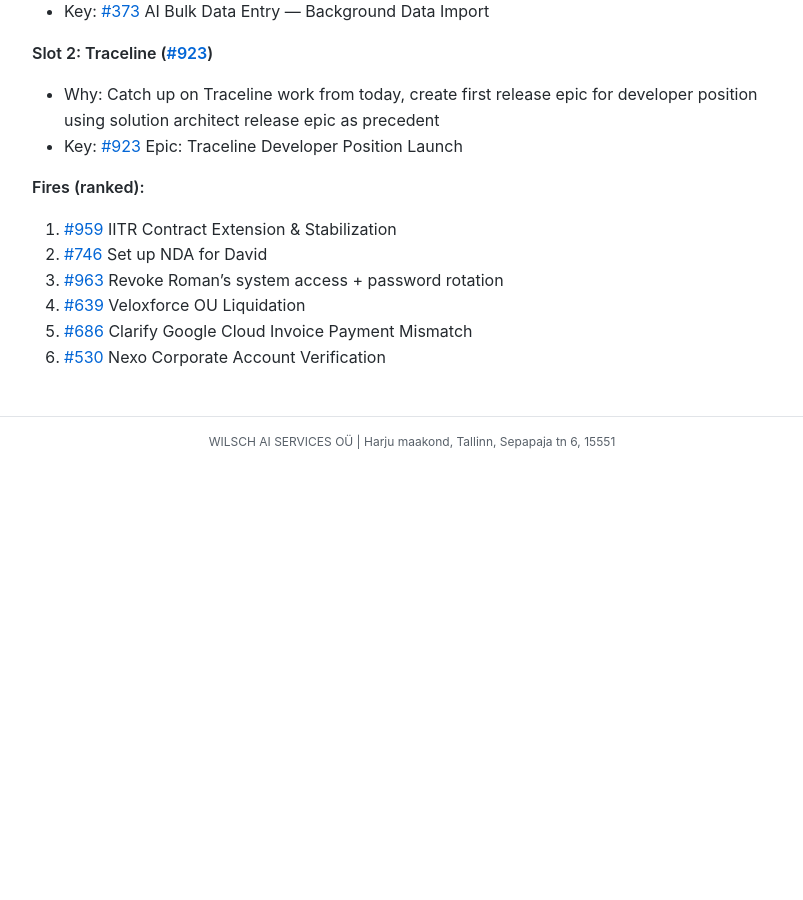
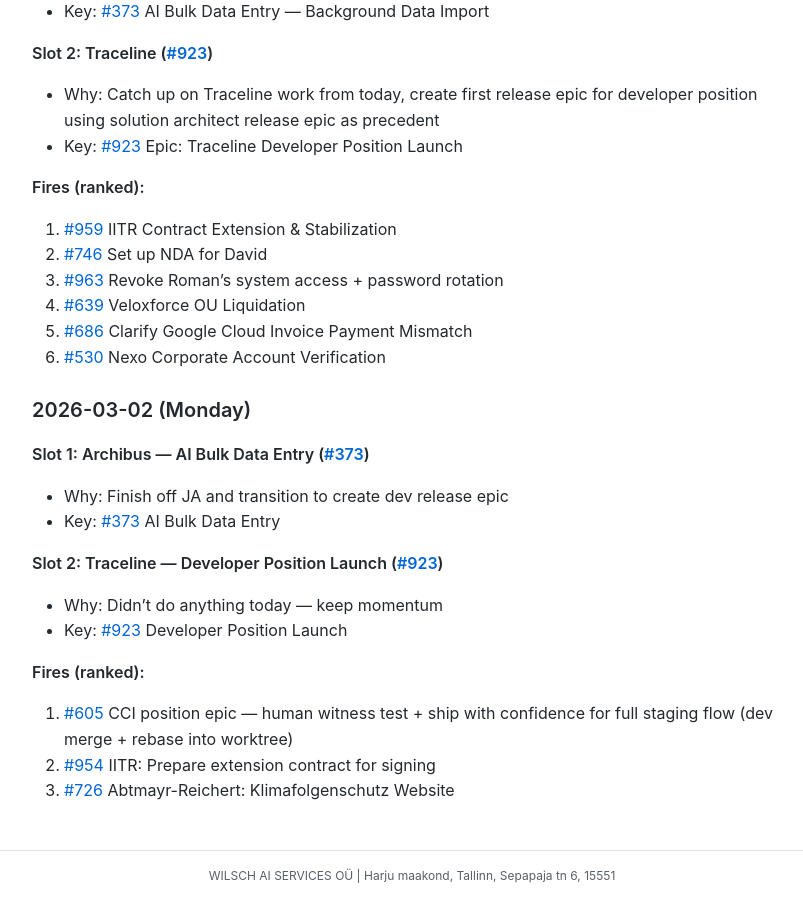
Before and after one commit to MariusWilsch/public-wilsch-ai-pages, a Jekyll site: the page built from project/soloforce/monthly-plan-2026-02-23-to-2026-03-31.md, in a window 1280 px wide and 900 px high, scrolled down 10140 px. Shown: the whole window, without its empty margins (228-1031 px from the left). Built offline with Jekyll 4.4.1, drawn with Linux system fonts in a browser that asks for light colours; our own code applies the rules of GitHub Pages for plain Markdown files; before the commit the page ends 10606 px from its top, so only the background shows below that.

Commit message:
Sync from hippocampus 2026-03-01

```diff
--- a/project/soloforce/monthly-plan-2026-02-23-to-2026-03-31.md
+++ b/project/soloforce/monthly-plan-2026-02-23-to-2026-03-31.md
@@ -299,3 +299,18 @@ First monthly plan. Testing: if monthly pre-decides direction and daily enforces
 4. [#639](https://github.com/DaveX2001/deliverable-tracking/issues/639) Veloxforce OU Liquidation
 5. [#686](https://github.com/DaveX2001/deliverable-tracking/issues/686) Clarify Google Cloud Invoice Payment Mismatch
 6. [#530](https://github.com/DaveX2001/deliverable-tracking/issues/530) Nexo Corporate Account Verification
+
+### 2026-03-02 (Monday)
+
+**Slot 1: Archibus — AI Bulk Data Entry ([#373](https://github.com/DaveX2001/deliverable-tracking/issues/373))**
+- Why: Finish off JA and transition to create dev release epic
+- Key: [#373](https://github.com/DaveX2001/deliverable-tracking/issues/373) AI Bulk Data Entry
+
+**Slot 2: Traceline — Developer Position Launch ([#923](https://github.com/DaveX2001/deliverable-tracking/issues/923))**
+- Why: Didn't do anything today — keep momentum
+- Key: [#923](https://github.com/DaveX2001/deliverable-tracking/issues/923) Developer Position Launch
+
+**Fires (ranked):**
+1. [#605](https://github.com/DaveX2001/deliverable-tracking/issues/605) CCI position epic — human witness test + ship with confidence for full staging flow (dev merge + rebase into worktree)
+2. [#954](https://github.com/DaveX2001/deliverable-tracking/issues/954) IITR: Prepare extension contract for signing
+3. [#726](https://github.com/DaveX2001/deliverable-tracking/issues/726) Abtmayr-Reichert: Klimafolgenschutz Website
```
